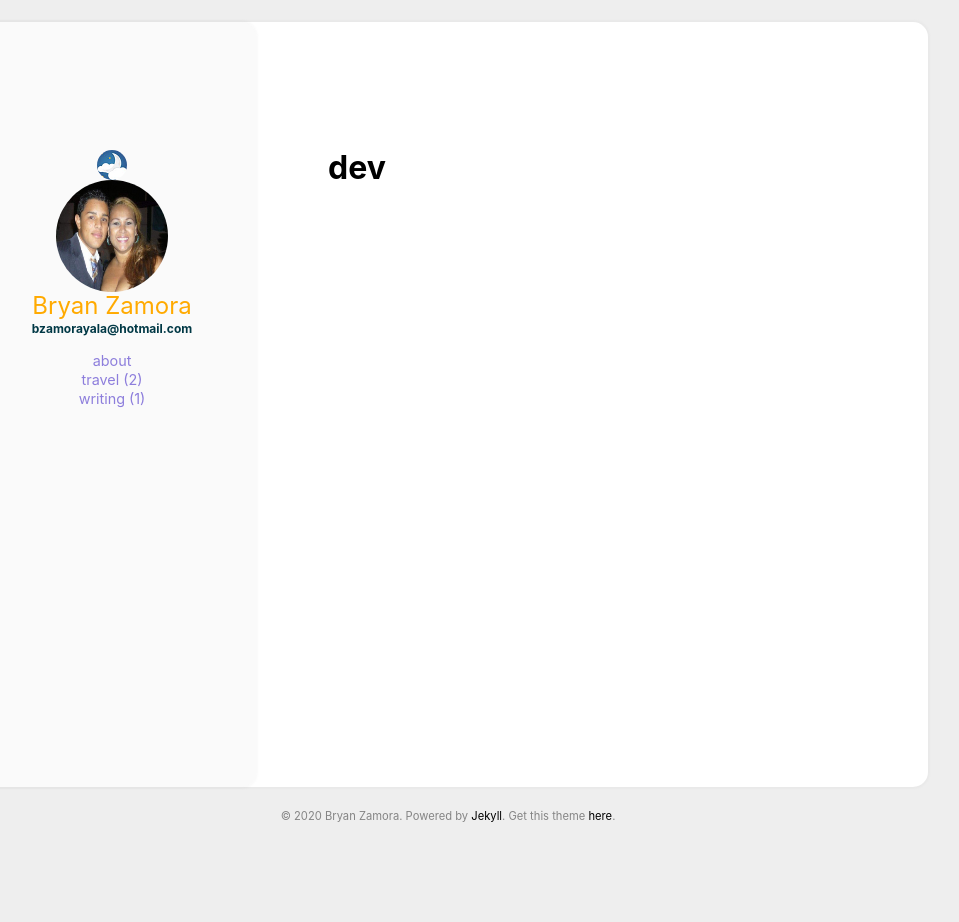
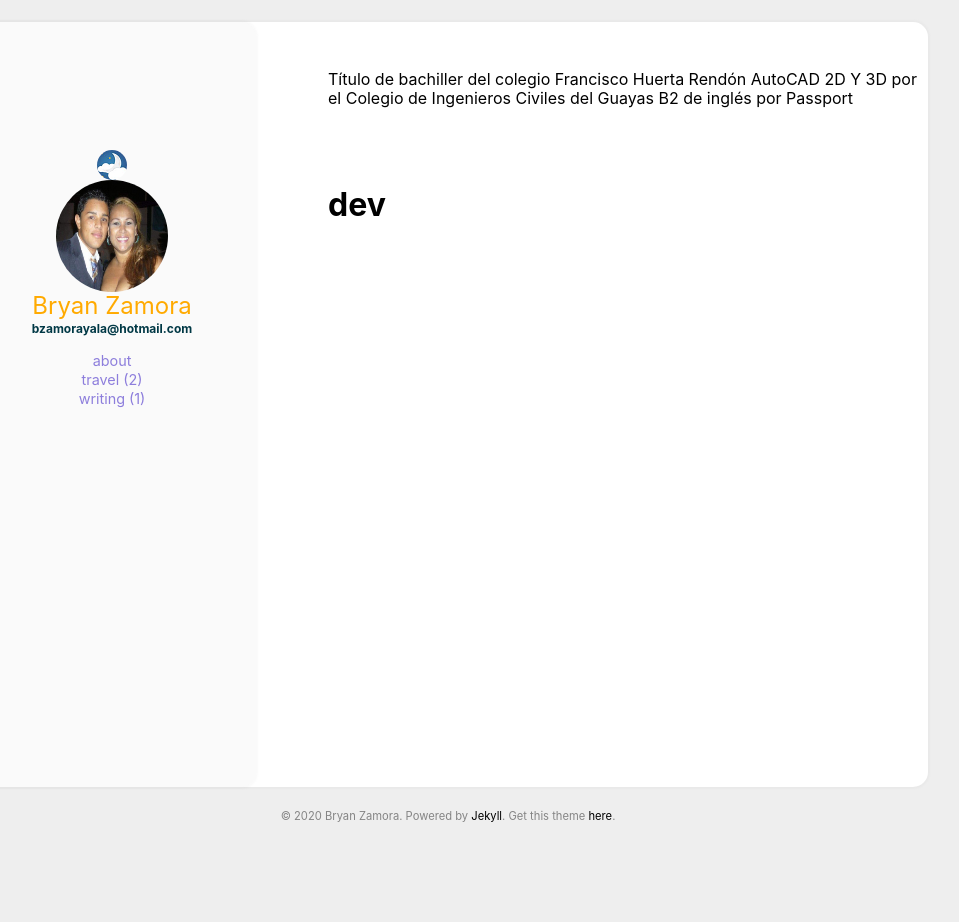
Before and after one commit to bryan2209/blog, a Jekyll site: the page built from categories/dev.html, in a window 1280 px wide. Shown: the whole page, without its empty margins (192-1151 px from the left). Built offline with Jekyll 4.4.1, drawn with Linux system fonts in a browser that asks for light colours.

Commit message:
Update dev.html

```diff
--- a/categories/dev.html
+++ b/categories/dev.html
@@ -2,5 +2,8 @@
 layout: page
 type: dev
 ---
+Título de bachiller del colegio Francisco Huerta Rendón
+AutoCAD 2D Y 3D por el Colegio de Ingenieros Civiles del Guayas
+B2 de inglés por Passport
 
 {% include archive.html %}
```
